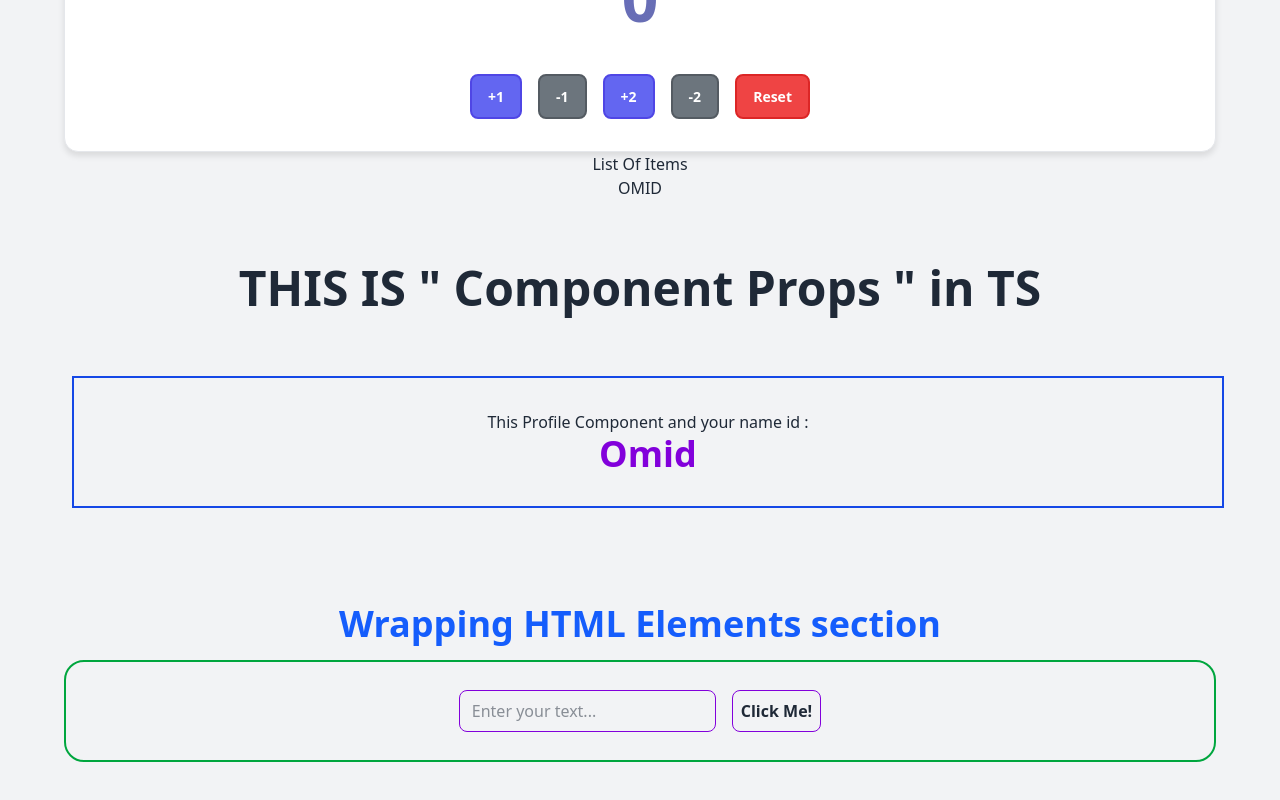
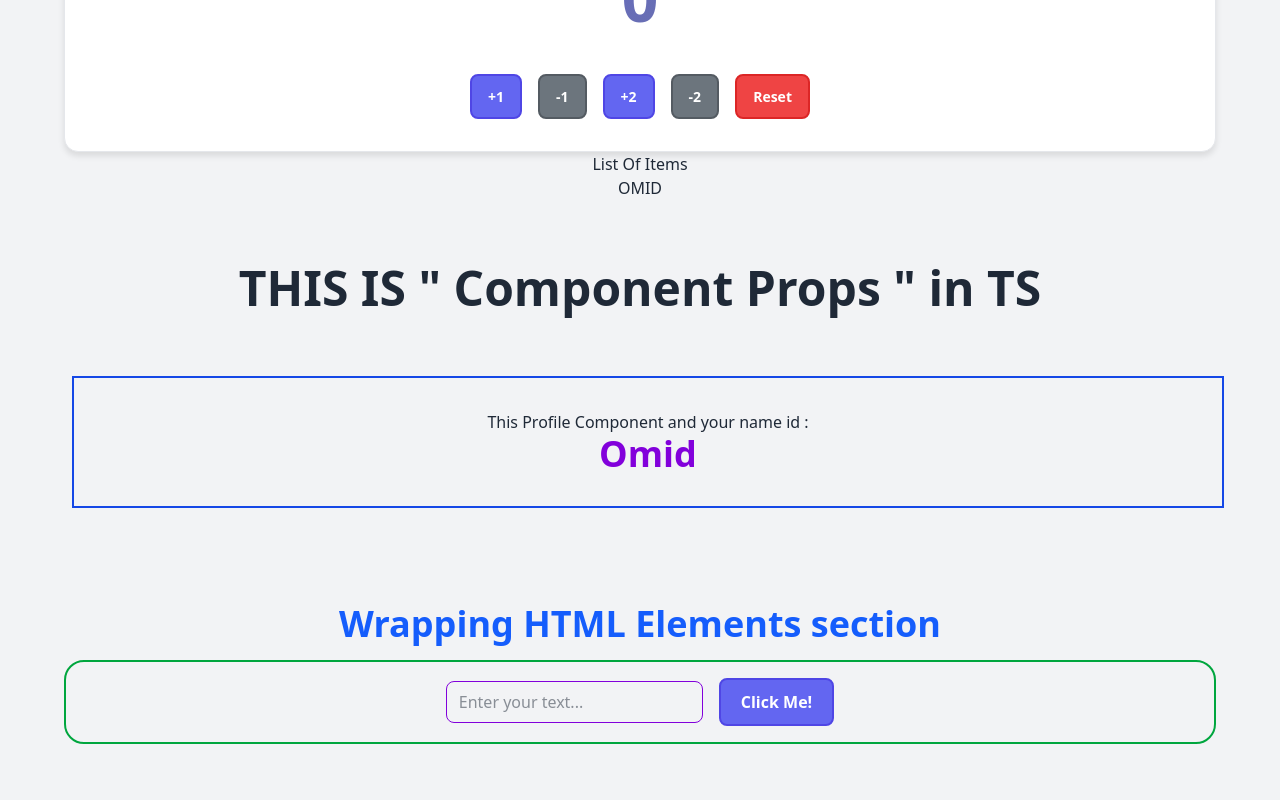
Before and after one commit to omidkick/TS-React-Demo, a React (Vite) app: page / in a window 1280 px wide. Shown: the part 240-1040 px from the top of the page. Built offline with nearby package versions, Linux system fonts and the light colour scheme.

Commit message:
add some feaures like Loading and Button components and show the value input

```diff
--- a/src/components/HTMLprops/Button.tsx
+++ /dev/null
@@ -1,33 +0,0 @@
-import type { ComponentProps } from "react";
-import { useState } from "react";
-
-const Button = ({ className, children, ...rest }: ComponentProps<"button">) => {
-  const [pressed, setPressed] = useState(false);
-
-  const handleClick = (e: React.MouseEvent<HTMLButtonElement>) => {
-    setPressed(true);
-    setTimeout(() => setPressed(false), 150);
-
-    if (rest.onClick) rest.onClick(e);
-  };
-
-  return (
-    <button
-      className={`
-        border border-purple-700
-        rounded-md
-        p-2
-        transition-all
-        duration-150
-        ${pressed ? "scale-95" : "scale-100"}
-        ${className}
-      `}
-      onClick={handleClick}
-      {...rest}
-    >
-      {children}
-    </button>
-  );
-};
-
-export default Button;
--- a/src/components/HTMLprops/WrappingHTMLElements.tsx
+++ b/src/components/HTMLprops/WrappingHTMLElements.tsx
@@ -1,20 +1,52 @@
-import Button from "./Button";
+import { useState } from "react";
+import Button from "../../ui/Button";
 import Input from "./Input";
 
 const WrappingHTMLElements = () => {
+  const [inputValue, setInputValue] = useState<string | null>(null);
+  const [submittedValue, setSubmittedValue] = useState<string | null>(null);
+  const [loading, setLoading] = useState(false);
+
+  // handle form submit
+  const handleSubmit = async (e: React.FormEvent) => {
+    e.preventDefault();
+    setLoading(true);
+
+    await new Promise((resolve) => setTimeout(resolve, 2000));
+
+    setSubmittedValue(inputValue);
+    setLoading(false);
+  };
+
   return (
-    <div className="my-20 ">
+    <div className="my-20">
       <h1 className="text-4xl font-black text-blue-600 p-4">
         Wrapping HTML Elements section
       </h1>
-      <div className="w-full border-2 border-green-600 rounded-xl p-2 flex items-center justify-center gap-4">
-        <Input
-          type="text"
-          placeholder="Enter your text..."
-          onChange={(e) => console.log(e.target.value)}
-        />
-        <Button className="cursor-pointer font-bold my-5">Click Me!</Button>
+
+      <div className="w-full border-2 border-green-600 rounded-xl p-4 ">
+        <form
+          className="flex items-center justify-center gap-4"
+          onSubmit={handleSubmit}
+        >
+          <Input
+            type="text"
+            placeholder="Enter your text..."
+            onChange={(e) => setInputValue(e.target.value)}
+          />
+
+          <Button className="cursor-pointer font-bold" loading={loading}>
+            Click Me!
+          </Button>
+        </form>
       </div>
+
+      {/* text Box */}
+      {submittedValue && (
+        <div className="mt-6 bg-indigo-100 border border-indigo-400 text-indigo-700 p-4 rounded-xl shadow-md text-center text-lg font-semibold">
+          {submittedValue}
+        </div>
+      )}
     </div>
   );
 };
--- /dev/null
+++ b/src/ui/Button.tsx
@@ -0,0 +1,40 @@
+import React from "react";
+import MiniLoading from "./MiniLoading";
+
+type ButtonProps = React.ButtonHTMLAttributes<HTMLButtonElement> & {
+  variant?: "primary" | "secondary" | "outline" | "danger";
+  loading?: boolean;
+  loadingColor?: string;
+  className?: string;
+};
+
+const btnType = {
+  primary: "btn--primary",
+  secondary: "btn--secondary",
+  outline: "btn--outline",
+  danger: "btn--danger",
+} as const;
+
+const Button: React.FC<ButtonProps> = ({
+  children,
+  onClick,
+  variant = "primary",
+  className = "",
+  disabled = false,
+  loading = false,
+  loadingColor = "#ffffff",
+  ...rest
+}) => {
+  return (
+    <button
+      onClick={onClick}
+      className={`btn ${btnType[variant]} ${className}`}
+      disabled={disabled || loading}
+      {...rest}
+    >
+      {loading ? <MiniLoading color={loadingColor} /> : children}
+    </button>
+  );
+};
+
+export default Button;
--- /dev/null
+++ b/src/ui/MiniLoading.tsx
@@ -0,0 +1,33 @@
+"use client";
+
+import React from "react";
+
+type MiniLoadingProps = {
+  size?: "sm" | "md" | "lg";
+  className?: string;
+  color?: string;
+};
+
+const MiniLoading: React.FC<MiniLoadingProps> = ({
+  size = "sm",
+  className = "",
+}) => {
+  const sizeClasses = {
+    sm: "h-4 w-4 border-2",
+    md: "h-5 w-5 border-2",
+    lg: "h-6 w-6 border-2",
+  };
+
+  return (
+    <div
+      className={`
+        animate-spin rounded-full
+        border-b-transparent
+        ${sizeClasses[size]}
+        ${className}
+      `}
+    />
+  );
+};
+
+export default MiniLoading;
```
